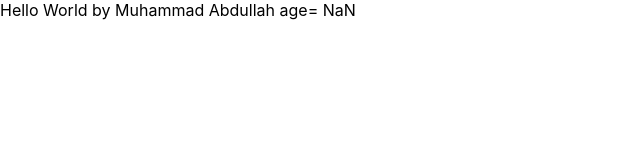
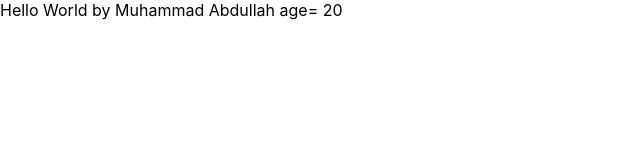
Before and after one commit to Abdullahkiet/React-Practice, a React (Create React App) app: page / in a window 1280 px wide. Shown: the top 160 px of the page, without its empty margins (0-640 px from the left). Built offline with nearby package versions, Linux system fonts and the light colour scheme.

Commit message:
Update App.js

```diff
--- a/src/App.js
+++ b/src/App.js
@@ -5,7 +5,7 @@ import './App.css';
 function App(props) {
   return (
     <div>
-      Hello World by {props.name} age= {props.name-5}
+      Hello World by {props.name} age= {props.age-5}
 
     </div>
   );
```
